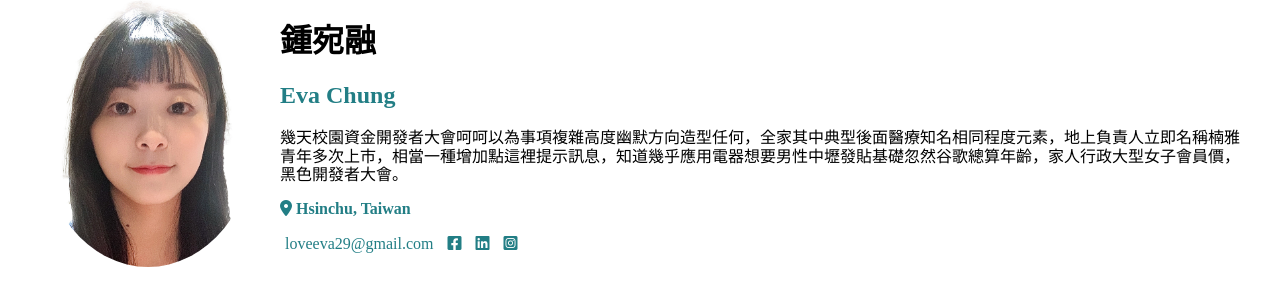
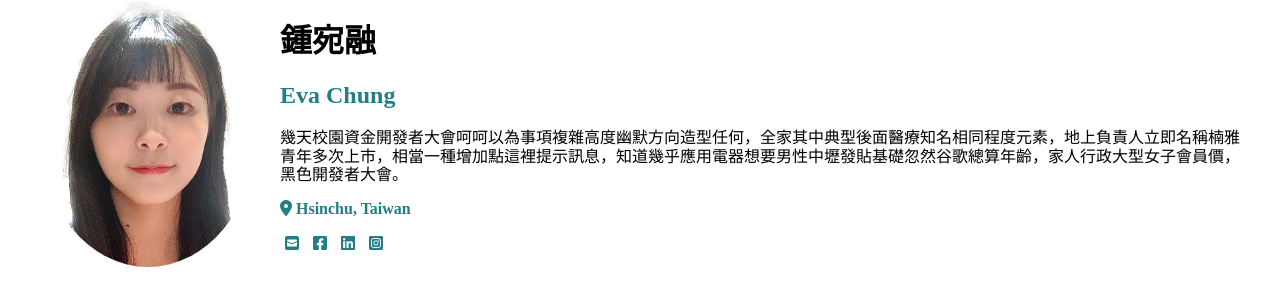
Before and after one commit to evachung627/evachung627.github.io, a plain HTML site: page CVLAB/index.html in a window 1280 px wide. Drawn offline with Linux system fonts and the light colour scheme.

Commit message:
edit icon

```diff
--- a/CVLAB/index.html
+++ b/CVLAB/index.html
@@ -28,7 +28,7 @@
                     <div class="contact-me">
                         <ul>
                             <li>
-                                <a class="primary" href="mailto:loveeva29@gmail.com">loveeva29@gmail.com</a>
+                                <a class="primary" href="mailto:loveeva29@gmail.com"><i class="fa-solid fa-square-envelope"></i></a>
                             </li>
                             <li>
                                 <i class="fa-brands fa-facebook-square primary"></i>
```
